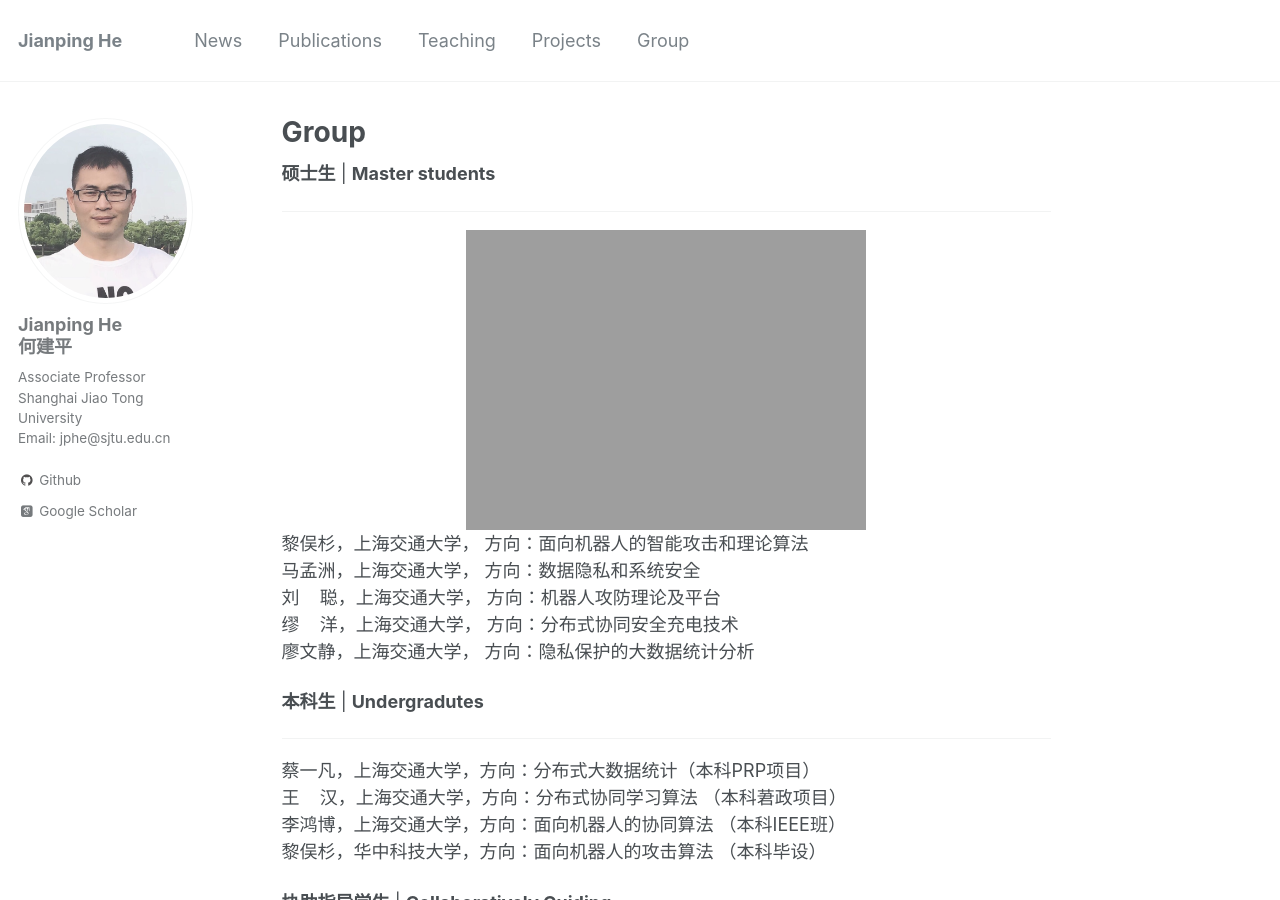
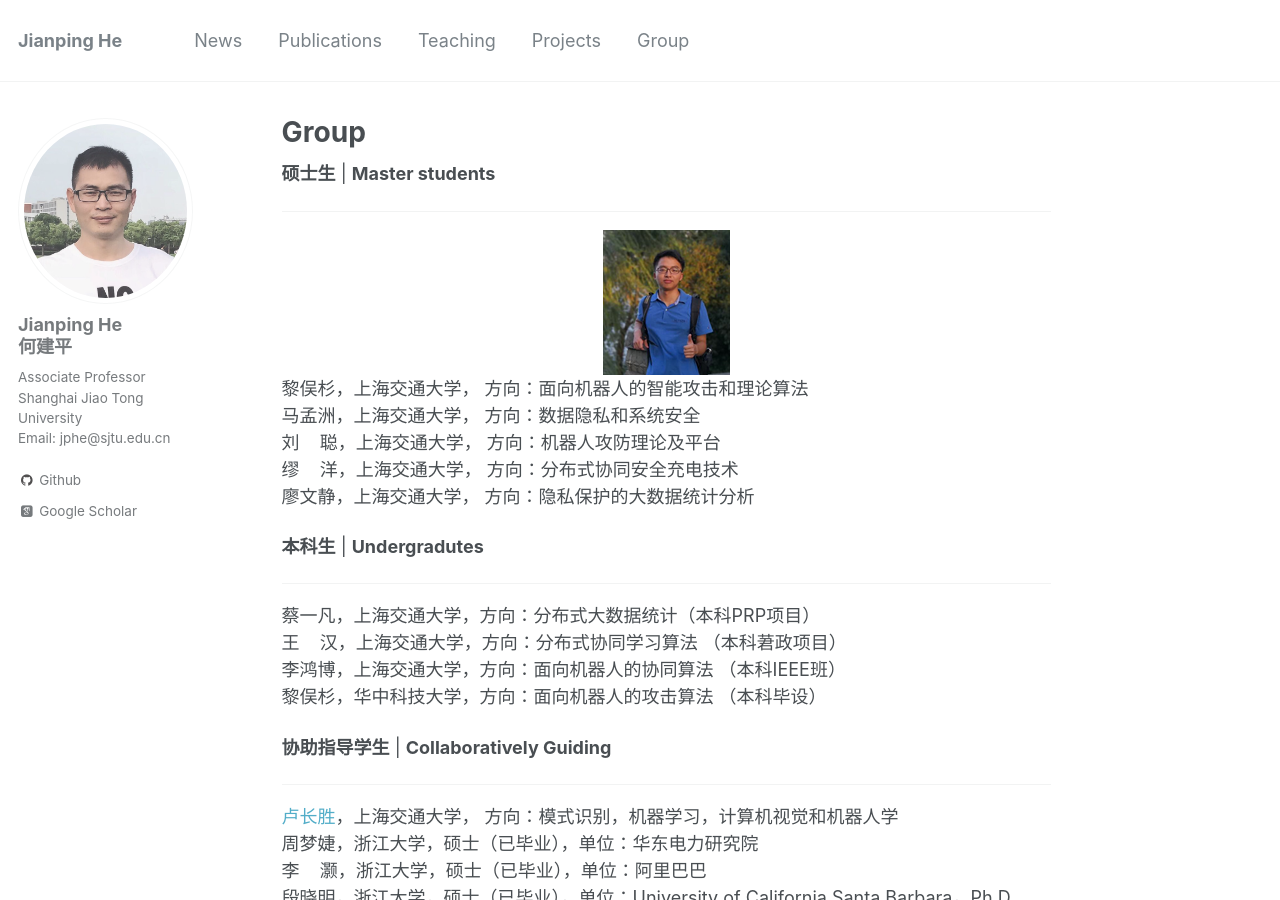
Before and after one commit to jiangshuozz/Jianping-He.github.io, a Jekyll site: the page built from _pages/group.md, in a window 1280 px wide and 900 px high. Built offline with Jekyll 4.4.1, drawn with Linux system fonts in a browser that asks for light colours; some web fonts are replaced.

Commit message:
Update group.md

```diff
--- a/_pages/group.md
+++ b/_pages/group.md
@@ -11,7 +11,7 @@ redirect_from:
 
 ---
 <div align="center">
-<img src="![image1](/images/group/liyushan.png)" height="300px" alt="黎俣杉，上海交通大学， 方向：面向机器人的智能攻击和理论算法" >
+<img src="/images/group/liyushan.png" height="300px" alt="黎俣杉，上海交通大学， 方向：面向机器人的智能攻击和理论算法" >
 </div>
 黎俣杉，上海交通大学， 方向：面向机器人的智能攻击和理论算法
 马孟洲，上海交通大学， 方向：数据隐私和系统安全
```
